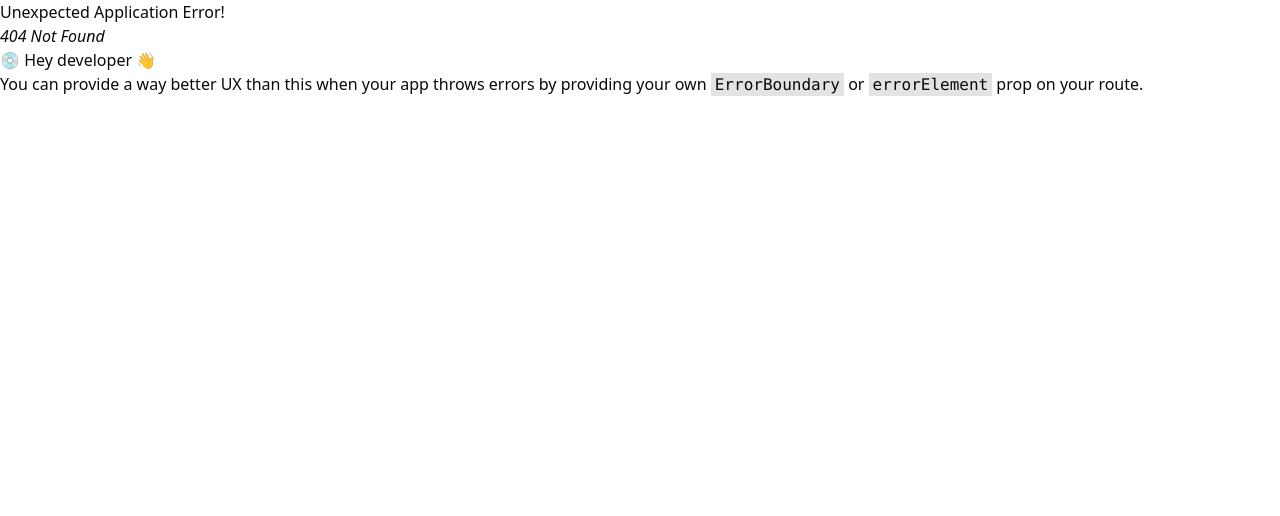
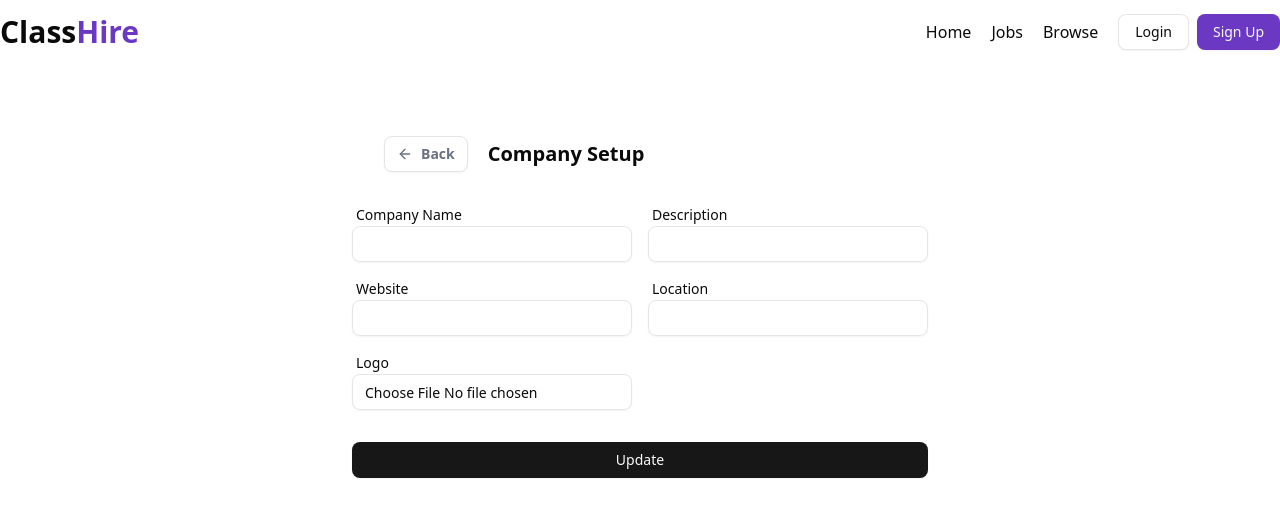
Before and after one commit to MayankkCodess/ClassHire, a React (Vite) app in the folder frontend/: page /admin/companies/1 in a window 1280 px wide. Before the commit this address had no page. Shown: the top 516 px of the page. Built offline with nearby package versions, Linux system fonts and the light colour scheme.

Commit message:
furthur work done

```diff
--- a/frontend/src/App.jsx
+++ b/frontend/src/App.jsx
@@ -9,6 +9,7 @@ import Profile from "./components/Profile.jsx"
 import JobDescription from "./components/JobDescription.jsx"
 import Companies from "./components/admin/Companies.jsx"
 import CompanyCreate from "./components/admin/CompanyCreate.jsx"
+import CompanySetup from "./components/admin/CompanySetup.jsx"
 const appRouter = createBrowserRouter([
   {
     path:'/',
@@ -47,6 +48,10 @@ const appRouter = createBrowserRouter([
   {
     path:"/admin/companies/create",
     element:<CompanyCreate/>
+  },
+  {
+    path:"/admin/companies/:id",
+    element:<CompanySetup/>
   }
 ])
 function App() {
--- /dev/null
+++ b/frontend/src/components/admin/CompanySetup.jsx
@@ -0,0 +1,98 @@
+import React, { useState } from "react";
+import Navbar from "../shared/Navbar.jsx";
+import { Button } from "../ui/button.jsx";
+import { ArrowLeft } from "lucide-react";
+import { Label } from "../ui/label.jsx";
+import { Input } from "../ui/input.jsx";
+const CompanySetup = () => {
+  const [input, setInput] = useState({
+    name: "",
+    description: "",
+    website: "",
+    location: "",
+    file: null,
+  });
+
+  const changeEventHandler = (e) => {
+    setInput({ ...input, [e.target.name]: e.target.value });
+  };
+
+  const changeFileHandler =(e)=>{
+    const file = e.target.files?.[0]
+    setInput(...input,file)
+  }
+
+  const submitHandler = async (e) =>{
+    e.preventDefault();
+    console.log(input);
+  }
+
+  return (
+    <div>
+      <Navbar />
+      <div className="max-w-xl mx-auto my-10">
+        <form action="" onSubmit={submitHandler}>
+          <div className="flex items-center gap-5 p-8">
+            <Button
+              variant="outline"
+              className="flex items-center gap-2 font-semibold text-gray-500"
+            >
+              <ArrowLeft />
+              <span>Back</span>
+            </Button>
+            <h1 className="font-bold text-xl">Company Setup</h1>
+          </div>
+          <div className="grid grid-cols-2 gap-4">
+            <div className="">
+              <Label className="p-1">Company Name</Label>
+              <Input
+                type="text"
+                name="name"
+                value={input.name}
+                onChange={changeEventHandler}
+              />
+            </div>
+            <div>
+              <Label className="p-1">Description</Label>
+              <Input
+                type="text"
+                name="description"
+                value={input.description}
+                onChange={changeEventHandler}
+              />
+            </div>
+            <div>
+              <Label className="p-1">Website</Label>
+              <Input
+                type="text"
+                name="website"
+                value={input.website}
+                onChange={changeEventHandler}
+              />
+            </div>
+            <div >
+              <Label className="p-1">Location</Label>
+              <Input
+                type="text"
+                name="location"
+                value={input.location}
+                onChange={changeEventHandler}
+              />
+            </div>
+            <div >
+              <Label className="p-1">Logo</Label>
+              <Input
+                type="file"
+                accept="image/*"
+                onChange={changeFileHandler}
+              />
+            </div>
+          </div>
+          <Button type="submit" className="mx-auto w-full my-8">Update</Button>
+        </form>
+      </div>
+    </div>
+  );
+};
+
+export default CompanySetup;
```
